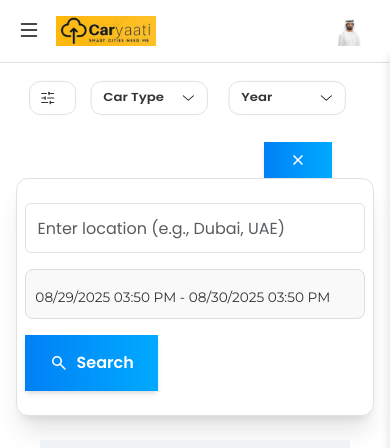
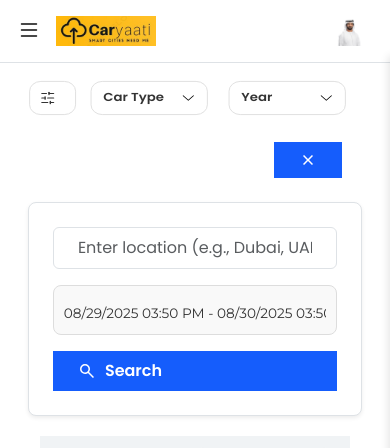
Before and after one commit to Softseektechnology/caryaati, a Next.js app: page /cars-for-rent in a window 390 px wide. Both pictures are taken after a click on the button 298 px from the left and 160 px from the top of the page. Shown: the top 448 px of the page. Built offline with nearby package versions, Linux system fonts and the light colour scheme.

Commit message:
search section box hidden

```diff
--- a/src/app/Booknow/Booknow.module.css
+++ b/src/app/Booknow/Booknow.module.css
@@ -682,7 +682,9 @@
 .stepActive {
   display: block;
 }
-
+.carImage{
+  min-height: 320px;
+}
 /* Responsive Stepper */
 @media (max-width: 768px) {
   .stepper {
--- a/src/app/Booknow/Booknow.tsx
+++ b/src/app/Booknow/Booknow.tsx
@@ -136,7 +136,7 @@ const CarBookingForm: React.FC = () => {
       {
         breakpoint: 768,
         settings: {
-          slidesToShow: 2,
+          slidesToShow: 3,
           slidesToScroll: 1,
           infinite: true,
           dots: true,
@@ -146,7 +146,7 @@ const CarBookingForm: React.FC = () => {
       {
         breakpoint: 480,
         settings: {
-          slidesToShow: 1,
+          slidesToShow: 3,
           slidesToScroll: 1,
           infinite: true,
           dots: true,
@@ -184,17 +184,17 @@ const CarBookingForm: React.FC = () => {
           </div>
 
           {/* Main Content */}
-          <div className="p-4 sm:p-6 lg:p-8 max-sm:p-2">
+          <div className="p-4 sm:p-6 lg:p-8 max-sm:py-2 max-sm:w-[100vw] max-sm:px-0">
             {/* Step 1: Booking Details */}
             <div className={`${styles.step} ${currentStep === 1 ? styles.stepActive : ''}`}>
-              <div className="flex flex-col lg:flex-row gap-4 lg:gap-6 bg-white rounded-lg p-4 sm:p-6 max-sm:p-2">
+              <div className="flex flex-col lg:flex-row gap-4 lg:gap-6 bg-white rounded-lg p-4 sm:p-6 max-sm:px-0 max-sm:py-2">
                 <div className="flex flex-col gap-3 sm:gap-4">
                   <div className={`${styles.carImage} w-full max-w-md mx-auto`}>
                     <div className={`${styles.flipContainer} ${isFlipping ? styles.flipping : ''}`}>
-                      <img src={selectedCar} alt="Nissan Sunny" className="w-full drop-shadow-2xl rounded-lg" style={{height: '320px'}} />
+                      <img src={selectedCar} alt="Nissan Sunny" className={`w-full drop-shadow-2xl ${styles.carImage} h-[320px] rounded-lg`} />
                     </div>
                   </div>
-                  <div className="w-full mt-1 max-w-md mx-auto p-3 max-sm:p-1">
+                  <div className="w-full mt-1 max-w-md mx-auto p-3 max-sm:py-1 max-sm:px-0">
                     <Slider {...settings}>
                       {images.map((image) => (
                         <div
--- a/src/app/cars-for-rent/RentalDealCard/DetailSection.tsx
+++ b/src/app/cars-for-rent/RentalDealCard/DetailSection.tsx
@@ -10,7 +10,7 @@ interface DetailProps {
 const DetailSection = ({ logo }: DetailProps) => {
     return (
         <>
-            <div className={`${styles.carTypeContainer} ${styles.detailSection} max-lg:justify-start lg:py-2 relative max-lg:top-[-60px] max-lg:justify-items-start 2xl:w-[270px]`} style={{marginTop: '0px'}}>
+            <div className={`${styles.carTypeContainer} ${styles.detailSection} max-lg:justify-start lg:py-2 relative max-sm:top-[-50px] max-lg:top-[-60px] max-lg:justify-items-start 2xl:w-[270px]`} style={{marginTop: '0px'}}>
                 <div className={`${styles.providerAndLocation} max-lg:w-[120%] relative max-lg:left-[-10%] max-sm:w-[100%] max-sm:left-0`}>
                     <div className={styles.providerRow}>
                         <div className={styles.providerContainer}>
--- a/src/app/cars-for-rent/RentalDealCard/RentalDealCard.module.css
+++ b/src/app/cars-for-rent/RentalDealCard/RentalDealCard.module.css
@@ -1157,6 +1157,9 @@ input:checked + .sliderBox:before {
   .features {
     columns: 1;
   }
+  .carCard{
+    height: 1190px;
+  }
   .right{
     margin-top: 140px;
   }
@@ -1183,6 +1186,9 @@ input:checked + .sliderBox:before {
   }
   .image{
     height: 160px;
+  }
+  .carCard{
+    height: 1120px;
   }
 
 }
--- a/src/app/cars-for-rent/RentalDealCard/RentalDealCard.tsx
+++ b/src/app/cars-for-rent/RentalDealCard/RentalDealCard.tsx
@@ -181,42 +181,41 @@ export default function CarAndMapLayout() {
 
   return (
     <>
-{/* Redesigned Search Toggle Button - Beautiful, rounded, with gradient and shadow */}
-      <div className='xl:hidden flex justify-end w-full pr-4 md:pr-0'>
+{/* Search Toggle Button - Simple, clean, responsive */}
+      <div className="flex justify-end w-full xl:hidden pr-4 md:pr-0 mb-4">
         <button
-          className={`bg-gradient-to-r from-[#0080F6] to-[#00aaff] hover:from-[#00aaff] hover:to-[#42C3F7] text-white font-semibold rounded-full px-4 py-2 shadow-md hover:shadow-lg transition-all duration-300 ease-in-out transform hover:scale-105 max-md:translate-x-[-10px]`}
+          className="bg-blue-600 text-white font-semibold rounded-lg px-4 py-2 hover:bg-blue-700 transition-colors duration-200 flex items-center gap-2"
           onClick={() => setSearchOpen(!searchOpen)}
         >
           {searchOpen ? (
-            <svg xmlns="http://www.w3.org/2000/svg" height="20px" viewBox="0 -960 960 960" width="20px" fill="#FFFFFF">
+            <svg xmlns="http://www.w3.org/2000/svg" height="20" viewBox="0 -960 960 960" width="20" fill="#FFFFFF">
               <path d="m291-240-51-51 189-189-189-189 51-51 189 189 189-189 51 51-189 189 189 189-51 51-189-189-189 189Z"/>
             </svg>
           ) : (
-            <svg xmlns="http://www.w3.org/2000/svg" height="20px" viewBox="0 -960 960 960" width="20px" fill="#FFFFFF">
+            <svg xmlns="http://www.w3.org/2000/svg" height="20" viewBox="0 -960 960 960" width="20" fill="#FFFFFF">
               <path d="M765-144 526-383q-30 22-65.79 34.5-35.79 12.5-76.18 12.5Q284-336 214-406t-70-170q0-100 70-170t170-70q100 0 170 70t70 170.03q0 40.39-12.5 76.18Q599-464 577-434l239 239-51 51ZM384-408q70 0 119-49t49-119q0-70-49-119t-119-49q-70 0-119 49t-49 119q0 70 49 119t119 49Z"/>
             </svg>
           )}
+          {/* {searchOpen ? 'Close' : 'Search'} */}
         </button>
       </div>
 
-      {/* Redesigned Search Section - Beautiful container with shadow, rounded, smooth animation */}
-      <div
-        className={`xl:hidden justify-center w-[93%] max-sm:w-[92vw] ml-[55px] ${styles.searchToggle} md:px-5 px-2 mb-4 transition-all duration-500 ease-in-out transform ${searchOpen ? 'scale-100 opacity-100 z-[999] shadow-xl rounded-xl bg-white border border-[#ddd] py-4' : 'scale-95 opacity-0 z-[-1] h-0 py-0 overflow-hidden'}`}
-      >
-        {searchOpen && (
-          <Form onSubmit={handleSubmit} className={`flex flex-row gap-3 max-sm:flex-wrap max-sm:gap-2 max-sm:flex-col items-center`}>
-            {/* Location Input - Matched height and padding with DatePicker */}
+      {/* Search Section - Simple, clean, responsive */}
+      <div className={`w-full max-sm:w-[98vw] xl:hidden px-4 md:px-6 ${searchOpen ? 'block' : 'hidden'}`}>
+        <div className="bg-white border border-gray-200 rounded-lg shadow-sm p-4 md:p-6">
+          <Form onSubmit={handleSubmit} className="flex flex-col md:flex-row gap-3 items-center">
+            {/* Location Input */}
             <Form.Control
               type="text"
               placeholder="Enter location (e.g., Dubai, UAE)"
               name="location"
               value={formData.location}
               onChange={handleInputChange}
-              className={`border border-[#ddd] h-[50px] px-[12px] pt-[8px] text-[#333] bg-[#f9f9f9] rounded-lg focus:border-[#feb321] focus:shadow-md transition-all duration-300 w-full font-montserrat placeholder:text-[#999]`}
+              className="border border-gray-300 rounded-lg px-4 py-2 text-gray-800 bg-gray-50 focus:border-blue-500 focus:ring-1 focus:ring-blue-500 transition-colors duration-200 w-full"
               aria-label="Search location"
             />
-            {/* Date Picker - Already matched */}
-            <div className={`w-full`}>
+            {/* Date Picker */}
+            <div className="w-full">
               <CustomDateRangePicker
                 value={formData.dateRange}
                 isCarCard={true}
@@ -224,19 +223,20 @@ export default function CarAndMapLayout() {
                 placeholder="Select date and time range"
               />
             </div>
-            {/* Submit Button - Gradient, rounded, with hover effects */}
+            {/* Submit Button */}
             <button
               type="submit"
-              className={`bg-gradient-to-r from-[#0080F6] to-[#00aaff] hover:from-[#00aaff] hover:to-[#42C3F7] text-white font-semibold rounded-lg px-6 py-3 shadow-md hover:shadow-lg transition-all duration-300 ease-in-out transform hover:scale-105 flex items-center gap-2`}
+              className="bg-blue-600 text-white font-semibold rounded-lg px-6 py-2 hover:bg-blue-700 transition-colors duration-200 flex items-center gap-2 w-full md:w-auto"
             >
-              <svg xmlns="http://www.w3.org/2000/svg" height="20px" viewBox="0 -960 960 960" width="20px" fill="#FFFFFF">
-                <path d="M765-144 526-383q-30 22-65.79 34.5-35.79 12.5-76.18 12.5Q284-336 214-406t-70-170q0-100 70-170t170-70q100 0 170 70t70 170.03q0 40.39-12.5 76.18Q599-464 577-434l239 239-51 51ZM384-408q70 0 119-49t49-119q0-70-49-119t-119-49q-70 0-119 49t-49 119q0 70 49 119t119 49Z" />
+              <svg xmlns="http://www.w3.org/2000/svg" height="20" viewBox="0 -960 960 960" width="20" fill="#FFFFFF">
+                <path d="M765-144 526-383q-30 22-65.79 34.5-35.79 12.5-76.18 12.5Q284-336 214-406t-70-170q0-100 70-170t170-70q100 0 170 70t70 170.03q0 40.39-12.5 76.18Q599-464 577-434l239 239-51 51ZM384-408q70 0 119-49t49-119q0-70-49-119t-119-49q-70 0-119 49t-49 119q0 70 49 119t119 49Z"/>
               </svg>
               Search
             </button>
           </Form>
-        )}
+        </div>
       </div>
+
 
       <div className='relative mb-3 max-[725px]:ml-0 max-xl:justify-center max-xl:justify-items-center'>
         {/* Add the ResultsSortBar component below the filter bar */}
```
